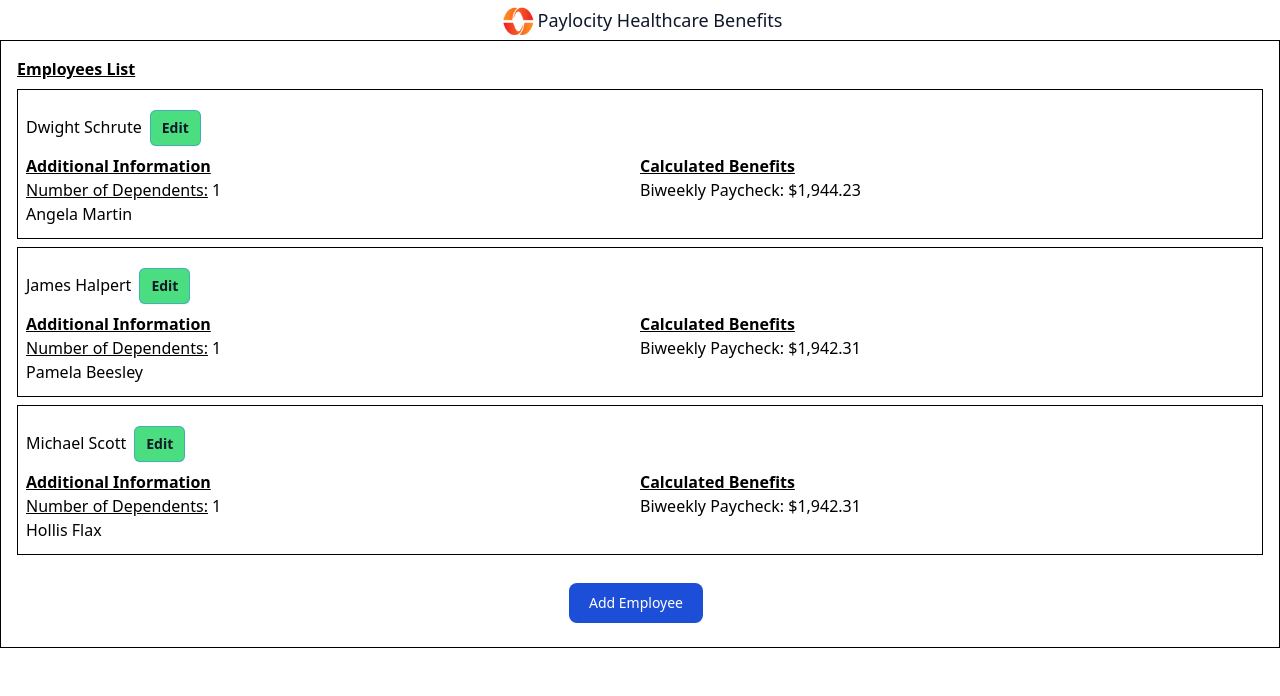
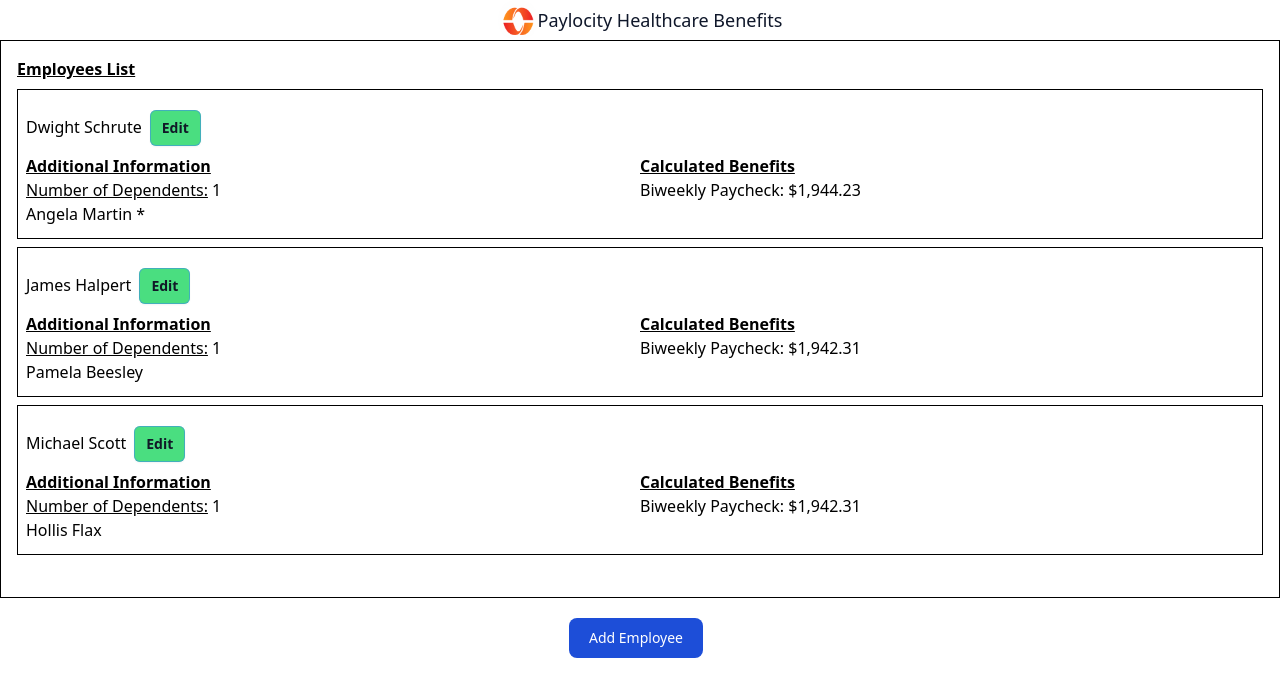
Before and after one commit to my-name-is-nheo/paylocity-take-home-quiz, a React (Create React App) app: page / in a window 1280 px wide. Shown: the top 696 px of the page. Built offline with nearby package versions, Linux system fonts and the light colour scheme.

Commit message:
fix: adjust max height for overflowing data

```diff
--- a/src/Authenticated/v1/HealthcareBenefitsPage/DependentsForm.tsx
+++ b/src/Authenticated/v1/HealthcareBenefitsPage/DependentsForm.tsx
@@ -16,7 +16,7 @@
     <FieldArray
       name="dependents"
       render={({ push, remove }) => (
-        <div className="flex flex-col">
+        <div className="flex flex-col overflow-y-scroll max-h-[300px]">
           {values.dependents?.length &&
             values.dependents.map((_, index) => {
               return (
--- a/src/Authenticated/v1/HealthcareBenefitsPage/HealthcareBenefitsPage.tsx
+++ b/src/Authenticated/v1/HealthcareBenefitsPage/HealthcareBenefitsPage.tsx
@@ -16,6 +16,7 @@
   calculateBenefits,
   formatUsingIntl,
   initialCurrentEmployeeState,
+  isEligibleForDiscount,
 } from "./utilities";
 import { DISCOUNT_PERCENTAGE, PAYCHECKS_PER_YEAR } from "./constants";
 
@@ -25,7 +26,7 @@
   const [selectedEmployee, setSelectedEmployee] = useState<Employee>(
     initialCurrentEmployeeState
   );
-
+  localStorage.clear();
   const closeModal = useCallback(() => setModalMode(null), [setModalMode]);
 
   useEffect(() => {
@@ -88,7 +89,7 @@
                 headerClassName="font-bold underline"
                 label="Employees List"
               />
-              <ul>
+              <ul className="h-[500px]">
                 {employeeData.map((employee) => (
                   <div
                     key={`healthcare-benefits-page-table-${employee.id}`}
@@ -117,13 +118,17 @@
                           <span className="mr-1" />
                           {employee.dependents?.length}
                         </div>
+                        <div className="overflow-y-scroll max-h-[200px]">
                           {employee.dependents?.map((dependent) => (
                             <li
                               key={`health-care-benefits-page-table-dependent-${dependent.id}`}
                             >
-                            {dependent.first_name} {dependent.last_name}
+                              {dependent.first_name} {dependent.last_name}{" "}
+                              {isEligibleForDiscount(dependent.first_name) &&
+                                "*"}
                             </li>
                           ))}
+                        </div>
                       </div>
                       <div className="flex-1">
                         <Header
@@ -144,13 +149,13 @@
               </ul>
             </>
           )}
+        </div>
         <div className="flex justify-center items-center pt-5">
           <Button
             label="Add Employee"
             onClick={() => setModalMode("add")}
             color={ButtonColor.Blue}
           />
-          </div>
         </div>
 
         {(modalMode === "add" || modalMode === "edit") && <EmployeesForm />}
--- a/src/Authenticated/v1/HealthcareBenefitsPage/utilities.ts
+++ b/src/Authenticated/v1/HealthcareBenefitsPage/utilities.ts
@@ -127,11 +127,11 @@
 
 /**
  * checks if a given string starts with 'A' or 'a' in a case-insensitive manner.
- * @param {string} str - string to check
+ * @param {string} firstName - string to check
  * @returns {boolean} returns true if the string starts with 'A' or 'a', otherwise false.
  */
-const isEligibleForDiscount = (str: string) =>
-  str.charAt(0).toLowerCase() === "a";
+export const isEligibleForDiscount = (firstName: string) =>
+  firstName.charAt(0).toLowerCase() === "a";
 
 /**
  * calculates the discounted cost after special discount
```
Lines whose indentation alone changed are shown as unchanged.
